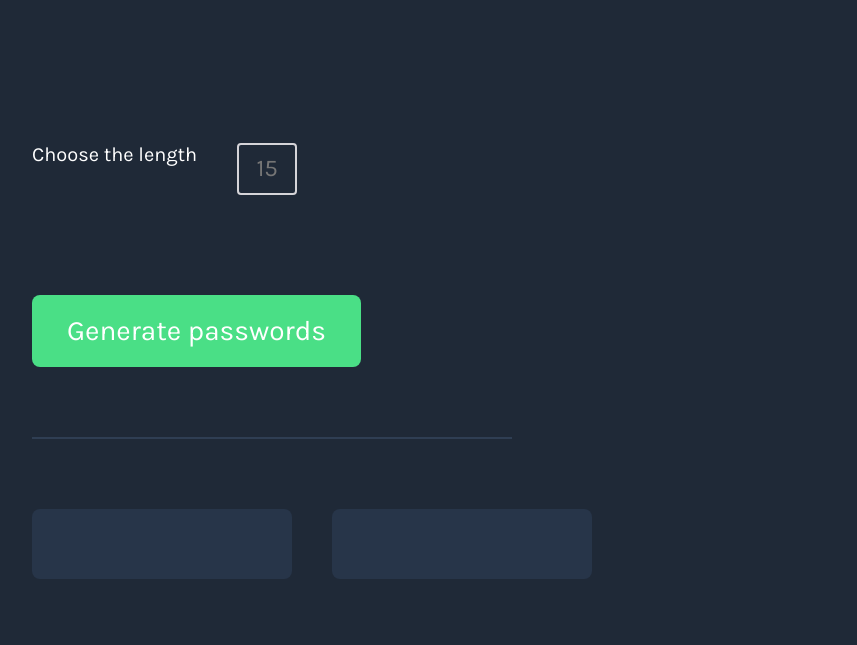
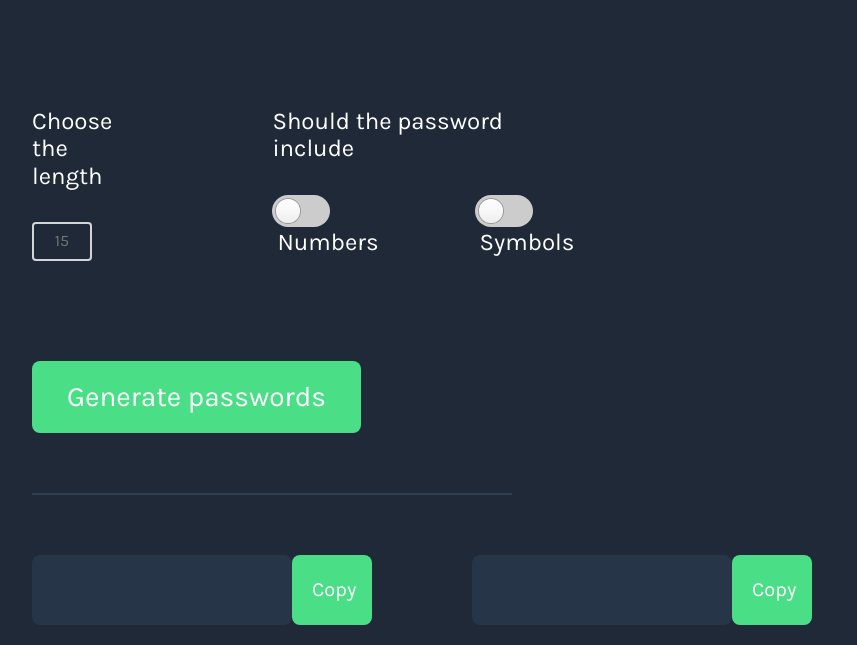
Before and after one commit to akshayblikith/scrimba-projects, a website built with Vite: page password-generator/index.html in a window 1280 px wide. Shown: the part 382-1027 px from the top of the page, without its empty margins (368-1225 px from the left). Before the commit the page ends 1000 px from the top, so only its background shows below. Built offline with nearby package versions, Linux system fonts and the light colour scheme.

Commit message:
Add stretch goals

```diff
--- a/password-generator/index.css
+++ b/password-generator/index.css
@@ -4,7 +4,7 @@ body {
 
     font-family: "Karla", sans-serif;
 
-    margin: 100px 400px;
+    margin: 80px 400px;
     height: 100vh;
 }
 
@@ -25,7 +25,7 @@ body {
 #support-text {
     color: #d5d4d8;
 
-    font-size: 30px;
+    font-size: 32px;
     font-style: normal;
     font-weight: 400;
 
@@ -50,13 +50,13 @@ body {
 #line {
     border: 1px solid #2f3e53;
 
-    margin-top: 70px;
+    margin-top: 60px;
 }
 
 .password-container {
     display: flex;
 
-    margin-top: 50px;
+    margin-top: 40px;
 }
 
 .password {
@@ -76,7 +76,7 @@ body {
 }
 
 #password-two {
-    margin-left: 40px;
+    margin-left: 100px;
 }
 
 #password-length {
@@ -84,22 +84,119 @@ body {
     background: none;
 
     text-align: center;
-    font-size: 24px;
+    font-size: 16px;
 
     width: 60px;
 
-    margin-left: 40px;
-    padding: 10px;
+    margin-top: 32px;
+    padding: 8px;
 
     border: 2px solid #d5d4d8;
     border-radius: 4px;
 }
 
+#length-container {
+    display: flex;
+    flex-direction: column;
+
+    font-size: 24px;
+}
+
 #criteria-container {
     display: flex;
-    flex-direction: row;
 
-    margin-top: 160px;
+    margin-top: 140px;
+
+    font-size: 24px;
+}
+
+#criteria-text {
+    margin: 0px;
+}
+
+#toggle-container {
+    display: flex;
+
+    margin-left: 160px;
+
+    flex-direction: column;
+}
+
+#toggle-buttons {
+    display: flex;
+    margin-top: 32px;
+}
+
+#toggle-symbol-container {
+    margin-left: 96px;
+}
+
+.toggle {
+    cursor: pointer;
+    display: inline-block;
+}
+
+.toggle-switch {
+    display: inline-block;
+    background: #ccc;
+    border-radius: 16px;
+    width: 58px;
+    height: 32px;
+    position: relative;
+    vertical-align: middle;
+    transition: background 0.25s;
+}
+.toggle-switch:before,
+.toggle-switch:after {
+    content: "";
+}
+.toggle-switch:before {
+    display: block;
+    background: linear-gradient(to bottom, #fff 0%, #eee 100%);
+    border-radius: 50%;
+    box-shadow: 0 0 0 1px rgba(0, 0, 0, 0.25);
+    width: 24px;
+    height: 24px;
+    position: absolute;
+    top: 4px;
+    left: 4px;
+    transition: left 0.25s;
+}
+.toggle:hover .toggle-switch:before {
+    background: linear-gradient(to bottom, #fff 0%, #fff 100%);
+    box-shadow: 0 0 0 1px rgba(0, 0, 0, 0.5);
+}
+.toggle-checkbox:checked + .toggle-switch {
+    background: #4adf86;
+}
+.toggle-checkbox:checked + .toggle-switch:before {
+    left: 30px;
+}
+
+.toggle-checkbox {
+    position: absolute;
+    visibility: hidden;
+}
+
+.toggle-label {
+    margin-left: 5px;
+    position: relative;
+    top: 2px;
+}
+
+.copy-button {
+    color: #ffffff;
+    background: #4adf86;
+
+    margin-top: 20px;
+    padding: 20px;
+
+    border-radius: 8px;
+    border: none;
+
+    width: 80px;
+    height: 70px;
 
     font-size: 20px;
+    text-align: center;
 }
--- a/password-generator/index.html
+++ b/password-generator/index.html
@@ -16,7 +16,9 @@
                 Generate a <span id="cta">random password</span>
             </h1>
             <p id="support-text">Never use an insecure password again.</p>
+
             <div id="criteria-container">
+                <div id="length-container">
                     <label for="length">Choose the length</label>
                     <input
                         type="text"
@@ -24,15 +26,41 @@
                         id="password-length"
                         placeholder="15" />
                 </div>
+                <div id="toggle-container">
+                    <p id="criteria-text">Should the password include</p>
+                    <div id="toggle-buttons">
+                        <div id="toggle-number-container">
+                            <label class="toggle">
+                                <input
+                                    class="toggle-checkbox"
+                                    type="checkbox"
+                                    id="toggle-numbers" />
+                                <div class="toggle-switch"></div>
+                                <span class="toggle-label">Numbers</span>
+                            </label>
+                        </div>
+                        <div id="toggle-symbol-container">
+                            <label class="toggle">
+                                <input
+                                    class="toggle-checkbox"
+                                    type="checkbox"
+                                    id="toggle-symbols" />
+                                <div class="toggle-switch"></div>
+                                <span class="toggle-label">Symbols</span>
+                            </label>
+                        </div>
+                    </div>
+                </div>
+            </div>
 
-            <button id="generate-button" onclick="generatePasswords()">
-                Generate passwords
-            </button>
+            <button id="generate-button">Generate passwords</button>
         </div>
         <hr id="line" />
         <div class="password-container">
             <p class="password" id="password-one"></p>
+            <button class="copy-button" id="copy-password-one">Copy</button>
             <p class="password" id="password-two"></p>
+            <button class="copy-button" id="copy-password-two">Copy</button>
         </div>
         <script src="index.js"></script>
     </body>
--- a/password-generator/index.js
+++ b/password-generator/index.js
@@ -1,4 +1,4 @@
-const characters = [
+const charactersSymbolsNumbers = [
     "A",
     "B",
     "C",
@@ -92,7 +92,7 @@ const characters = [
     "/",
 ];
 
-const noNumbers = [
+const charactersSymbols = [
     "A",
     "B",
     "C",
@@ -176,7 +176,7 @@ const noNumbers = [
     "/",
 ];
 
-const noSymbols = [
+const charactersNumbers = [
     "A",
     "B",
     "C",
@@ -241,21 +241,114 @@ const noSymbols = [
     "9",
 ];
 
+const characters = [
+    "A",
+    "B",
+    "C",
+    "D",
+    "E",
+    "F",
+    "G",
+    "H",
+    "I",
+    "J",
+    "K",
+    "L",
+    "M",
+    "N",
+    "O",
+    "P",
+    "Q",
+    "R",
+    "S",
+    "T",
+    "U",
+    "V",
+    "W",
+    "X",
+    "Y",
+    "Z",
+    "a",
+    "b",
+    "c",
+    "d",
+    "e",
+    "f",
+    "g",
+    "h",
+    "i",
+    "j",
+    "k",
+    "l",
+    "m",
+    "n",
+    "o",
+    "p",
+    "q",
+    "r",
+    "s",
+    "t",
+    "u",
+    "v",
+    "w",
+    "x",
+    "y",
+    "z",
+];
+
 const firstPassword = document.getElementById("password-one");
 const secondPassword = document.getElementById("password-two");
+const passwordLength = document.getElementById("password-length");
+const toggleNumbers = document.getElementById("toggle-numbers");
+const toggleSymbols = document.getElementById("toggle-symbols");
+const generateButton = document.getElementById("generate-button");
+const copyPasswordOne = document.getElementById("copy-password-one");
+const copyPasswordTwo = document.getElementById("copy-password-two");
+let passwordOne = "";
+let passwordTwo = "";
+let password = [];
 
-function generatePasswords() {
+generateButton.addEventListener("click", function generatePasswords() {
+    if (toggleNumbers.checked === true && toggleSymbols.checked === false) {
+        password = passwordGenerator(charactersNumbers);
+    } else if (
+        toggleNumbers.checked === false &&
+        toggleSymbols.checked === true
+    ) {
+        password = passwordGenerator(charactersSymbols);
+    } else if (
+        toggleNumbers.checked === true &&
+        toggleSymbols.checked === true
+    ) {
+        password = passwordGenerator(charactersSymbolsNumbers);
+    } else {
+        password = passwordGenerator(characters);
+    }
+    firstPassword.textContent = password[0];
+    secondPassword.textContent = password[1];
+});
+
+function passwordGenerator(arr) {
     let randomNumber = 0;
-    let passwordOne = "";
-    let passwordTwo = "";
-    for (let j = 0; j < 30; j++) {
-        randomNumber = Math.floor(Math.random() * characters.length);
-        if (j < 15) {
-            passwordOne += characters[randomNumber];
+    passwordOne = "";
+    passwordTwo = "";
+    for (let j = 0; j < passwordLength.value * 2; j++) {
+        randomNumber = Math.floor(Math.random() * arr.length);
+        if (j < passwordLength.value) {
+            passwordOne += arr[randomNumber];
         } else {
-            passwordTwo += characters[randomNumber];
+            passwordTwo += arr[randomNumber];
         }
     }
-    firstPassword.textContent = passwordOne;
-    secondPassword.textContent = passwordTwo;
+    return [passwordOne, passwordTwo];
 }
+
+copyPasswordOne.addEventListener("click", function copyPassword() {
+    navigator.clipboard.writeText(passwordOne);
+    alert("Copied the password: " + passwordOne);
+});
+
+copyPasswordTwo.addEventListener("click", function copyPassword() {
+    navigator.clipboard.writeText(passwordTwo);
+    alert("Copied the password: " + passwordTwo);
+});
```
Lines whose indentation alone changed are shown as unchanged.
